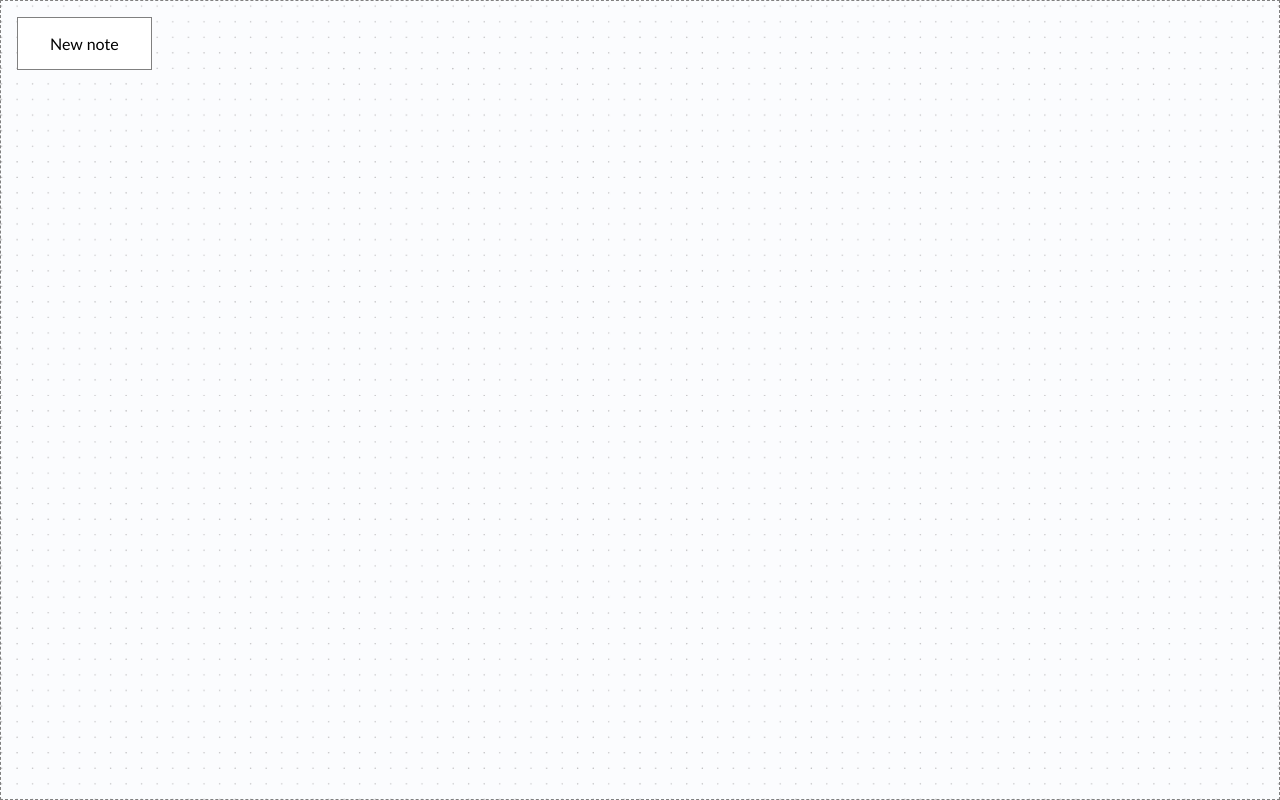
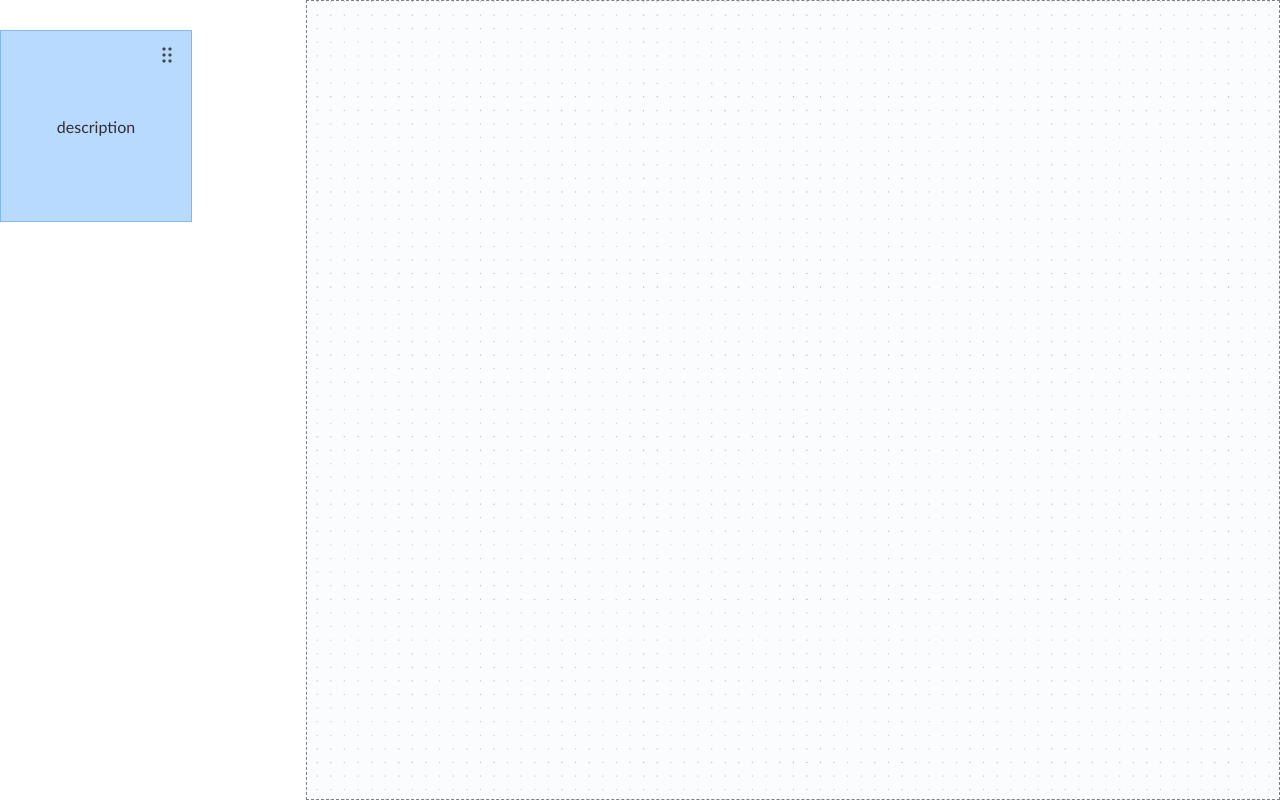
Before and after one commit to lauritisreyes/board, a React (Vite) app: page / in a window 1280 px wide. Built offline with nearby package versions, Linux system fonts and the light colour scheme.

Commit message:
Menu is working

```diff
--- a/src/App.scss
+++ b/src/App.scss
@@ -3,8 +3,18 @@
     height: 100vh;
     overflow: hidden;
     display: flex;
-    flex-direction: column;
+    flex-direction: row;
     align-items: flex-start;
     justify-content: flex-start;
     gap: 4rem;
 }
+
+.Menu {
+    background-color: white;
+    width: 20rem;
+    height: 100vh;
+    display: flex;
+    align-items: flex-start;
+    justify-content: flex-start;
+    z-index: 10;
+}
--- a/src/App.tsx
+++ b/src/App.tsx
@@ -39,15 +39,19 @@ const App = () => {
     }
 
     const handleDragStart = (e : any) => {
+        console.log('DRAGSTART', e)
         const item = items.find((x) => x.id === e.active.id)
         setCurrentItem(item)
     }
 
     const handleDragEnd = (e : any) => {
 
+        console.log('DRAGEND', e, e.active.data.current.type)
+
         const item = items.find((x) => x.id === e.active.id)
         setCurrentItem(null)
 
+        if (e.active.data.current.type === 'board-card') {
             if (item) {
                 item.position.left += e.delta.x;
                 item.position.top += e.delta.y
@@ -58,6 +62,19 @@ const App = () => {
                 })
 
                 setItems(updatedItems);
+            }
+        } else if (e.active.data.current.type === 'menu-card') {
+            console.log('eee')
+            const newNote = {
+                id: uuid(),
+                description: 'Write something new...',
+                position: {
+                    left: e.delta.x,
+                    top: e.delta.y,
+                    rotation: 0
+                }
+            }
+            setItems( prevItems => [...prevItems, newNote] )
         }
     }
 
@@ -74,10 +91,25 @@ const App = () => {
     return (
         <div className='App'>
             <DndContext modifiers={[snapToGridModifier]} onDragEnd={handleDragEnd} onDragStart={handleDragStart}>
+                <div className='Menu'>
+                    <Draggable
+                        type='menu-card'
+                        key={'card-type-1'}
+                        id={'card-type-1'}
+                        position={{
+                            position: "absolute",
+                            left: `0px`,
+                            top: `30px`
+                        }}
+                        deleteNote={() => deleteNote('card-type-1')}
+                        description={'description'}
+                        handleInputChange={handleInputChange}
+                    />
+                </div>
                 <Droppable id={'board'}>
-                    <Button onClick={addNote}/>
                     { items.map ( ({id, position, description}) =>
                         <Draggable
+                                type='board-card'
                                 key={id}
                                 id={id}
                                 position={{
--- a/src/components/Draggable/Draggable.tsx
+++ b/src/components/Draggable/Draggable.tsx
@@ -7,11 +7,12 @@ interface DraggableProps {
     position: any;
     deleteNote: any;
     description: string;
-    handleInputChange: any
+    handleInputChange: any;
+    type: string
 }
 
 
-export const Draggable : React.FC<DraggableProps> = ({ id, position, deleteNote, handleInputChange, description}) => {
+export const Draggable : React.FC<DraggableProps> = ({ id, position, deleteNote, handleInputChange, description, type}) => {
 
     const {
         attributes,
@@ -19,6 +20,7 @@ export const Draggable : React.FC<DraggableProps> = ({ id, position, deleteNote,
         setNodeRef,
         transform
     } = useDraggable({
+        data: { type: type },
         id: id
     })
 
@@ -34,7 +36,7 @@ export const Draggable : React.FC<DraggableProps> = ({ id, position, deleteNote,
         >
             <div className='Item'>
                 <div className='Item-actions'>
-                    <IconButton name='bin' onClick={deleteNote}/>
+                    { type === 'menu-item' && <IconButton name='bin' onClick={deleteNote}/> }
                     <IconButton name='drag' {...listeners} {...attributes} />
                 </div>
                 <p className='Item-description'>{description}</p>
```
Lines whose indentation alone changed are shown as unchanged.
